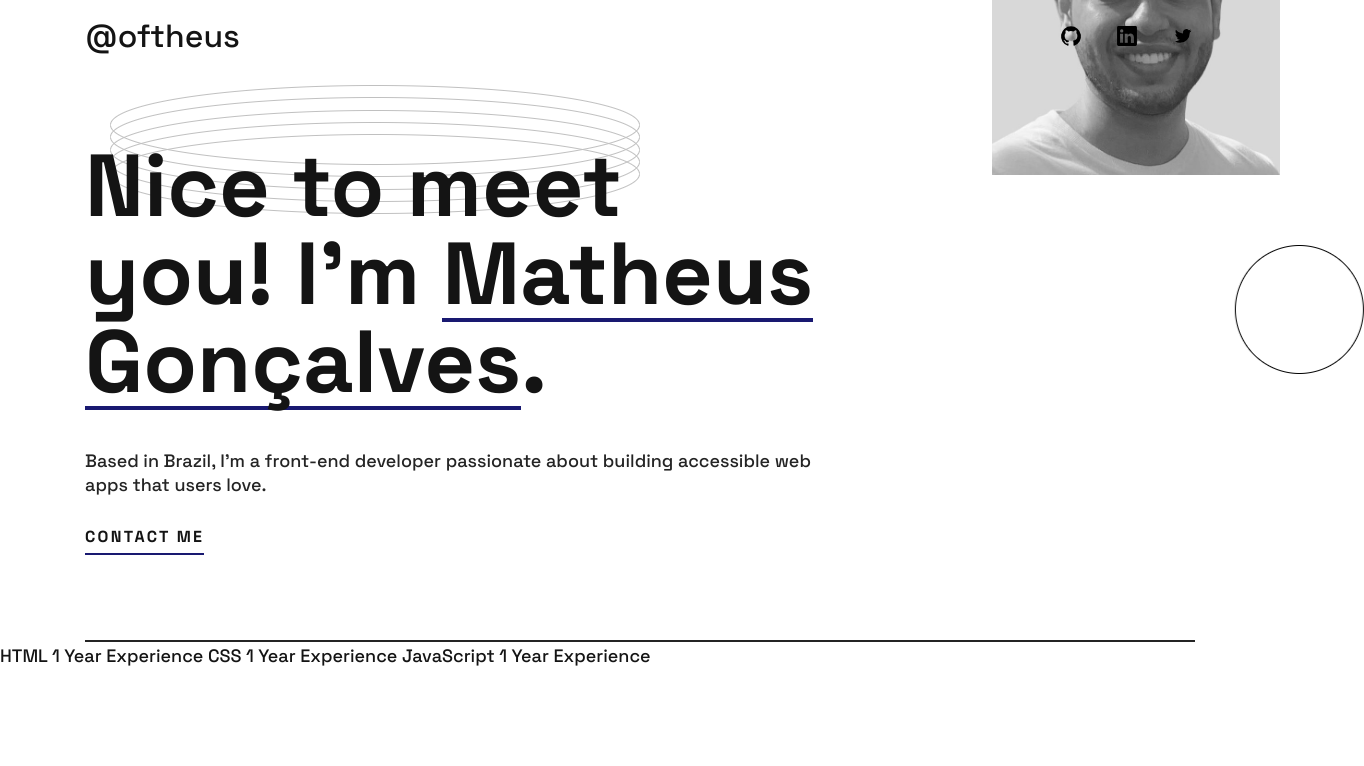
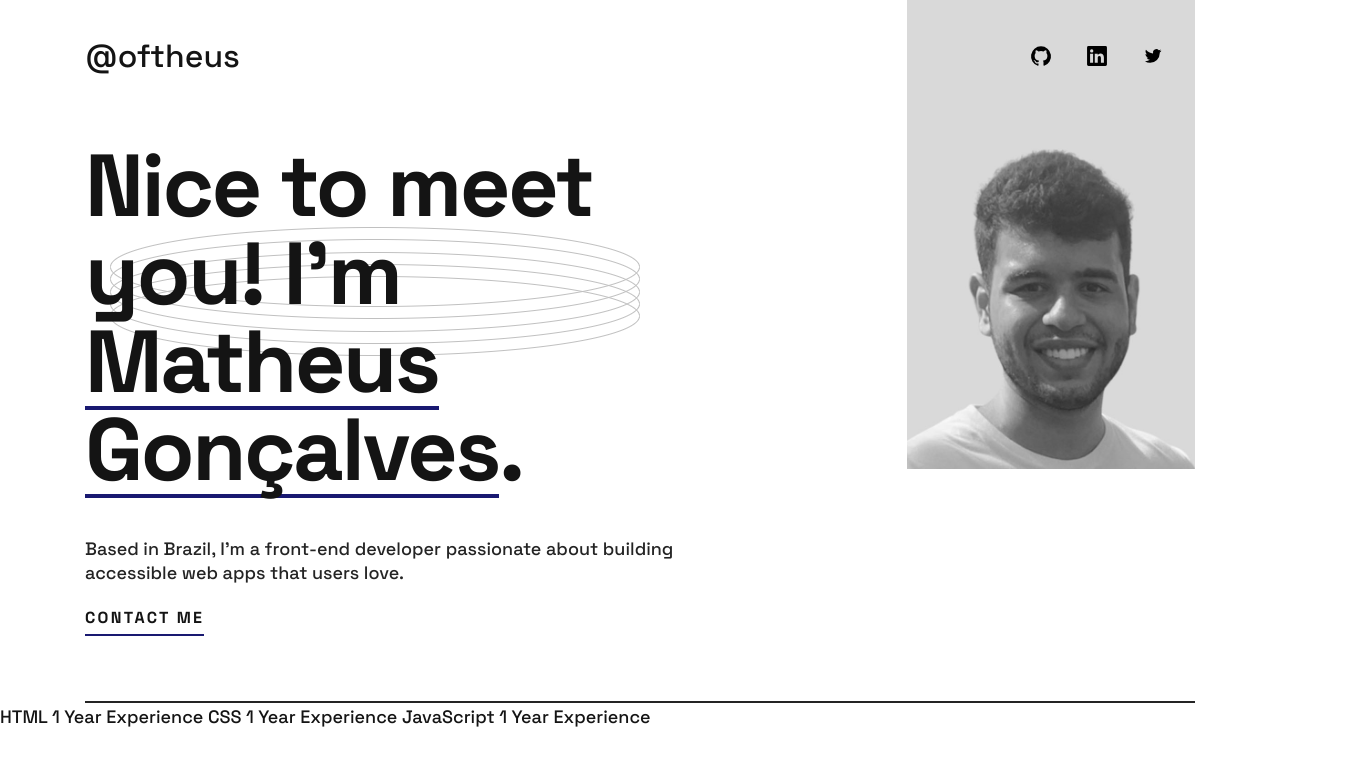
Before and after one commit to oftheus/Portfolio-Website, a plain HTML site: page index.html in a window 1280 px wide. Shown: the whole page, 1364 px wide, since content can reach past the window. Drawn offline with Linux system fonts and the light colour scheme.

Commit message:
06/03 att

```diff
--- a/index.html
+++ b/index.html
@@ -14,8 +14,10 @@
 
 <body>
   <header class="header">
+    <h2 class="visually-hidden">Header</h2>
     <div class="wrapper">
       <nav class="header__nav">
+        <h2 class="visually-hidden">Navigation</h2>
         <a href="/" class="header__home">@oftheus<span class="visually-hidden">(to home page)</span></a>
         <a href="" class="header__social"> <svg xmlns="http://www.w3.org/2000/svg" data-name="Layer 1" viewBox="0 0 24 24" width="24" height="24" aria-labelledby="socialGitHub" role="img"> <title id="socialGitHub">GitHub</title> <path d="M12,2.2467A10.00042,10.00042,0,0,0,8.83752,21.73419c.5.08752.6875-.21247.6875-.475,0-.23749-.01251-1.025-.01251-1.86249C7,19.85919,6.35,18.78423,6.15,18.22173A3.636,3.636,0,0,0,5.125,16.8092c-.35-.1875-.85-.65-.01251-.66248A2.00117,2.00117,0,0,1,6.65,17.17169a2.13742,2.13742,0,0,0,2.91248.825A2.10376,2.10376,0,0,1,10.2,16.65923c-2.225-.25-4.55-1.11254-4.55-4.9375a3.89187,3.89187,0,0,1,1.025-2.6875,3.59373,3.59373,0,0,1,.1-2.65s.83747-.26251,2.75,1.025a9.42747,9.42747,0,0,1,5,0c1.91248-1.3,2.75-1.025,2.75-1.025a3.59323,3.59323,0,0,1,.1,2.65,3.869,3.869,0,0,1,1.025,2.6875c0,3.83747-2.33752,4.6875-4.5625,4.9375a2.36814,2.36814,0,0,1,.675,1.85c0,1.33752-.01251,2.41248-.01251,2.75,0,.26251.1875.575.6875.475A10.0053,10.0053,0,0,0,12,2.2467Z"/></svg> </a>
         <a href="" class="header__social"> <svg xmlns="http://www.w3.org/2000/svg" data-name="Layer 1" viewBox="0 0 24 24" width="24" height="24" aria-labelledby="socialLinkedIn" role="img"> <title id="socialLinkedIn">LinkedIn</title> <path d="M20.47,2H3.53A1.45,1.45,0,0,0,2.06,3.43V20.57A1.45,1.45,0,0,0,3.53,22H20.47a1.45,1.45,0,0,0,1.47-1.43V3.43A1.45,1.45,0,0,0,20.47,2ZM8.09,18.74h-3v-9h3ZM6.59,8.48h0a1.56,1.56,0,1,1,0-3.12,1.57,1.57,0,1,1,0,3.12ZM18.91,18.74h-3V13.91c0-1.21-.43-2-1.52-2A1.65,1.65,0,0,0,12.85,13a2,2,0,0,0-.1.73v5h-3s0-8.18,0-9h3V11A3,3,0,0,1,15.46,9.5c2,0,3.45,1.29,3.45,4.06Z"/></svg> </a>
@@ -29,13 +31,12 @@
       <div class="wrapper hero__wrapper">
 
         <picture>
-          <source media="(min-width: 62.5em)" srcset="assets/images/profile-desktop.jpg">
+          <source media="(min-width: 62.5em)" srcset="assets/images/profile-pic-desk.jpg">
           <source media="(min-width: 37.5em)" srcset="assets/images/picture-mobile.png">
           <img class="hero__image" src="assets/images/picture-mobile.png" alt="my picture" width="158" height="297">
         </picture>
 
         <img class="hero__rings" src="assets/images/pattern-rings.png" alt="" width="530" height="129">
-        <img class="hero__circle" src="assets/images/pattern-circle.png" alt="" width="129" height="129">
 
         <div class="hero__text">
           <h1 class="hero__headline">Nice to<br />
--- a/style.css
+++ b/style.css
@@ -48,19 +48,7 @@ h1, h2, h3 {
 h1 {
   font-size: 40px;
   font-size: clamp(2.5rem, 0.7rem + 7.68vw, 5.5rem);
-  margin-bottom: 25px;
-}
-
-@media (min-width: 600px){
-  h1{
-    margin-bottom: 60px;
-  }
-}
-
-@media (min-width: 600px){
-  h1{
-    margin-bottom: 43px;
-  }
+  letter-spacing: -0.028em;
 }
 
 p {
@@ -68,7 +56,6 @@ p {
   font-size: 1rem;
   font-size: clamp(1rem, 0.79rem + 0.8vw, 1.125rem);
   color: var(--dark-gray-text2);
-  margin-bottom: 25px;
 }
 
 a{
@@ -81,10 +68,10 @@ a:hover {
 
 a.underline {
   display: inline-block;
-  padding-bottom: 10px;
+  padding-bottom: 0.625rem;
   font-size: 1rem;
   line-height: 1.625;
-  letter-spacing: 2.29px;
+  letter-spacing: 0.143em;
   font-weight: 700;
   text-transform: uppercase;
   color: var(--black-text1);
@@ -93,6 +80,11 @@ a.underline {
   background-position: 0 1.8em;
   background-repeat: repeat-x;
   background-size: 8px 2px;
+}
+
+img,
+svg {
+  display: block;
 }
 
 .visually-hidden {
@@ -111,7 +103,8 @@ a.underline {
   margin-inline: auto;
 }
 
-@media (min-width: 37.5em){ /*600px */
+/*600px*/
+@media (min-width: 37.5em){
   .wrapper{
     width: calc(100% - 3.75rem);
   }
@@ -154,17 +147,33 @@ a.underline {
 }
 
 @media (min-width: 37.5em) {
+  .header {
+    margin-top: 30px;
+    margin-bottom: 90px;
+  }
+
   .header__nav{
     justify-content: flex-start;
     align-items: center;
     text-align: left;
     gap: 32px;
-    margin-bottom: 90px;
   }
 
   .header__home{
-    flex: 1;
+    flex: 0 1 auto;
     margin-inline-end: auto;
+  }
+}
+
+
+@media (min-width: 62.5em){
+  .header{
+    margin-top: 40px;
+    margin-bottom: 70px;
+  }
+
+  .header__nav {
+    padding-right: 30px;
   }
 }
 
@@ -175,7 +184,7 @@ a.underline {
 }
 
 .hero__wrapper {
-  padding-bottom: 80px;
+  padding-bottom: 60px;
   border-bottom: 2px solid var(--dark-gray-text2);
 }
 
@@ -185,34 +194,26 @@ a.underline {
   left: 50%;
   translate: -50%;
   display: block;
-  width: 9,875rem;
+  width: 158px;
   height: auto;
 }
 
 .hero__rings {
   position: absolute;
-  /*top:6.875rem;*/
   top: 110px;
   right:50%;
   z-index: -1;
-  /*width: 33.125rem;*/
   height: auto;
-}
-
-.hero__circle {
-  position: absolute;
-  /*top: 10.5rem;*/
-  top: 168px;
-  right:0;
-  translate: 60%;
-  /*width: 8.0625rem;*/
-  /*height: 8.0625rem;*/
 }
 
 .hero__text {
   text-align: center;
   position: relative;
-  margin-top: 14.6875rem;
+  margin-top: 235px;
+}
+
+.hero__headline {
+  margin-bottom: 25px;
 }
 
 .hero__headline > br{
@@ -227,18 +228,20 @@ h1 > span {
 }
 
 .hero__description {
-
+  margin-bottom: 25px;
 }
 
 .hero__contact {
-
 }
 
 @media (min-width: 37.5em){
+  .hero__wrapper {
+    padding-bottom: 60px;
+  }
   .hero__image {
+    width: 288px;
     height: auto;
-    top:-164px;
-    width: 18rem;
+    top:-90px;
     left: auto;
     right: 0;
     translate: 0;
@@ -250,13 +253,16 @@ h1 > span {
     width: 57vw;
   }
 
+  .hero__headline {
+    margin-bottom: 60px;
+  }
+
+  .hero__description {
+    margin-bottom: 34px;
+  }
+
   .hero__headline > br {
     display: inline-block;
-  }
-
-  .hero__circle {
-    top: 245px;
-    translate: 65%;
   }
 
   .hero__rings {
@@ -265,7 +271,30 @@ h1 > span {
 }
 
 @media (min-width: 62.5em) {
+
+  .hero__image {
+    translate: 0 -239px;
+  }
+
+  .hero__text {
+    text-align: left;
+    margin-top: 0;
+    width: 46vw;
+  }
+
+  .hero__headline {
+    margin-bottom: 43px;
+  }
+
+  .hero__description {
+    margin-bottom: 66px;
+  }
+
   .hero__headline > br {
     display: none;
   }
+
+  .hero__wrapper {
+    position: relative;
+  }
 }
```
Also changed, not shown: assets/images/profile-pic-desk.jpg (added).
